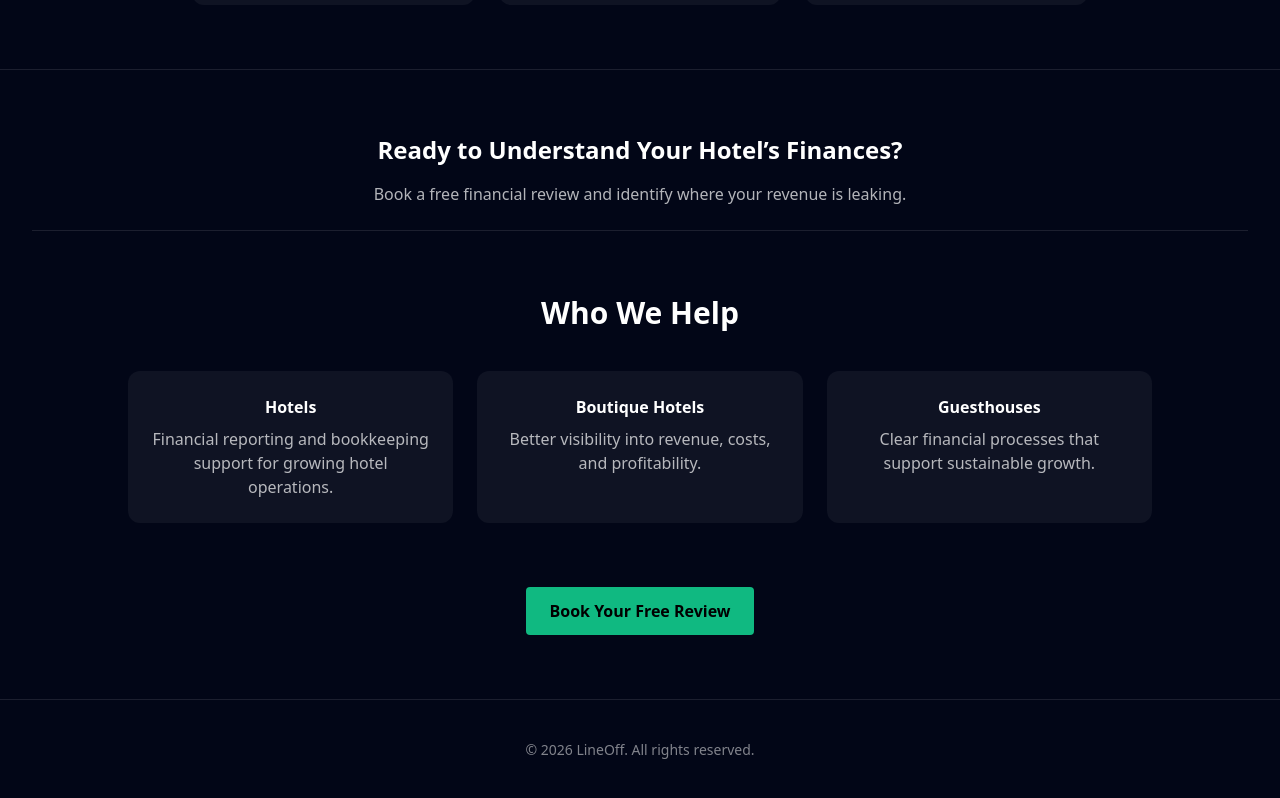
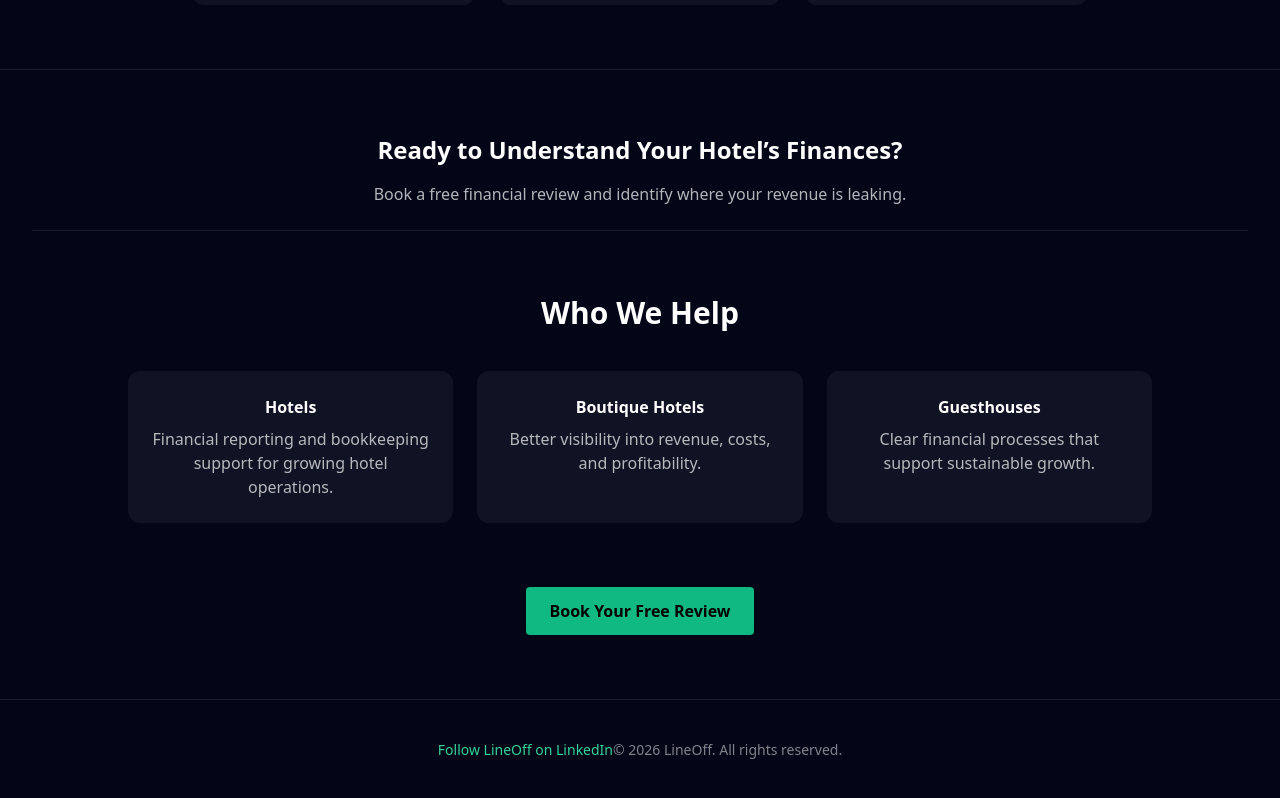
Before and after one commit to Fo-Sho/LineOff, a React (Vite) app: page / in a window 1280 px wide. Shown: the part 1042-1840 px from the top of the page. Built offline with nearby package versions, Linux system fonts and the light colour scheme; the HTML template or start-up script is replaced by a standard one.

Commit message:
Add LinkedIn footer link and copyright notice
Added a footer with LinkedIn link and copyright notice.

```diff
--- a/src/App.jsx
+++ b/src/App.jsx
@@ -48,6 +48,13 @@ function Layout({ children }) {
       </header>
       {children}
       <footer className="px-8 py-10 border-t border-white/10 text-center text-white/50 text-sm">
+        <a
+           href="YOUR_LINKEDIN_COMPANY_URL"
+           target="_blank"
+           rel="noopener noreferrer"
+           className="text-emerald-400">
+          Follow LineOff on LinkedIn
+         </a>
         © {new Date().getFullYear()} LineOff. All rights reserved.
       </footer>
     </div>
```
